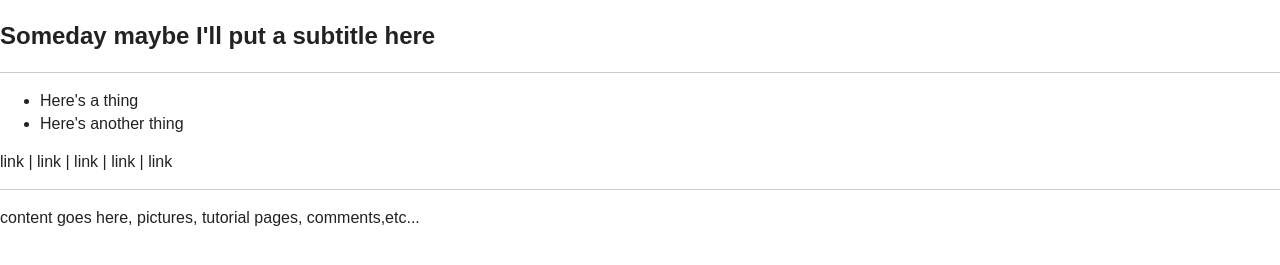
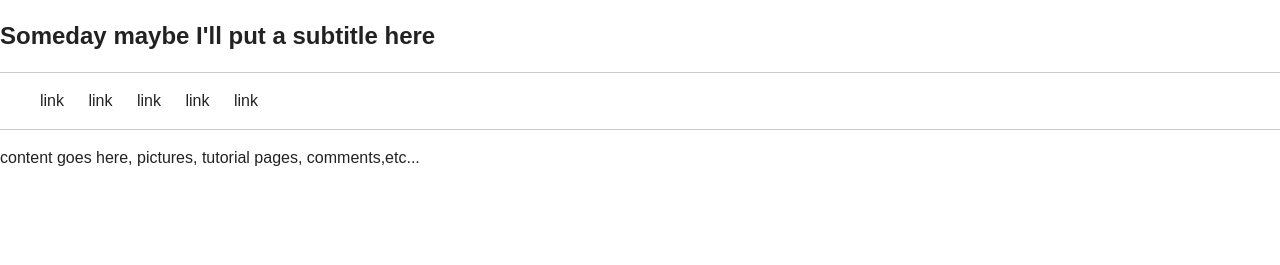
Before and after one commit to dbrady/jaran01, a plain HTML site: page index.html in a window 1280 px wide. Shown: the part 69-334 px from the top of the page. Drawn offline with nearby package versions, Linux system fonts and the light colour scheme.

Commit message:
changed nav bar to be horizontal list

```diff
--- a/css/main.css
+++ b/css/main.css
@@ -298,3 +298,9 @@ textarea {
         page-break-after: avoid;
     }
 }
+
+ul.navbar li {
+    display: inline;
+    list-style-type: none;
+    padding-right: 20px;
+}
--- a/index.html
+++ b/index.html
@@ -28,11 +28,15 @@
         </div>
         <hr />
         <div>
-            <ul>
-                <li>Here's a thing</li>
-                <li>Here's another thing</li>
+            <ul class="navbar">
+                <li>link</li>
+                <li>link</li>
+                <li>link</li>
+                <li>link</li>
+                <li>link</li>
+
             </ul>
-            link | link | link | link | link
+
         </div>
         <hr />
         <div>
```
